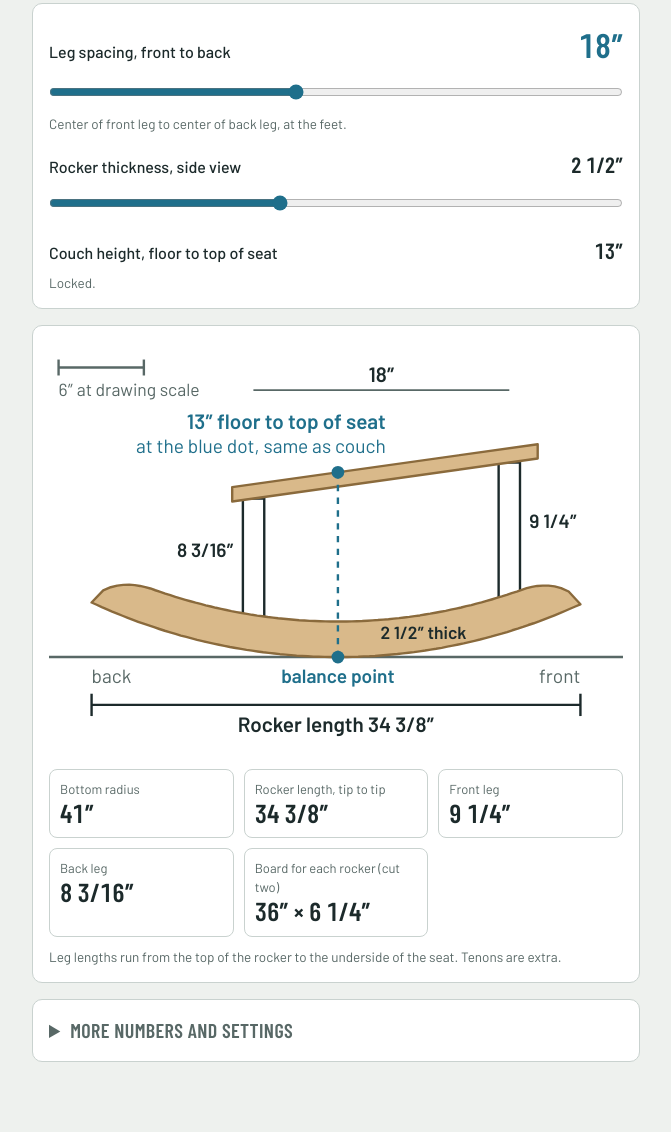
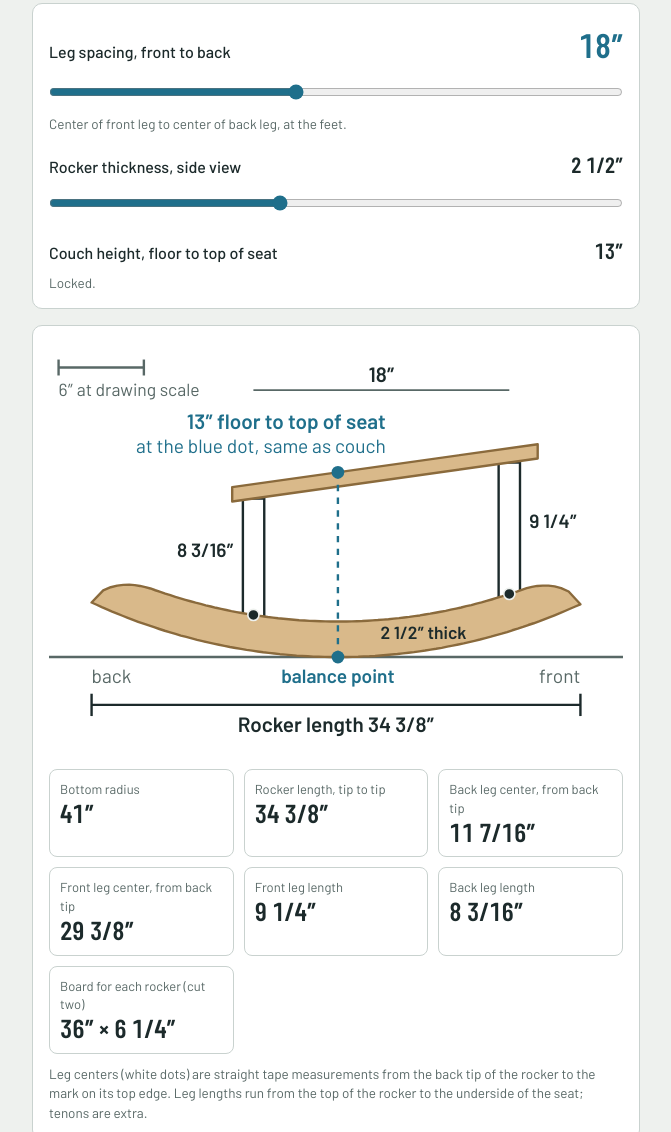
Before and after one commit to Cano-App/Rocker, a plain HTML site: page index.html in a window 1280 px wide. Shown: the part 86-1218 px from the top of the page, without its empty margins (304-975 px from the left). Before the commit the page ends 1188 px from the top, so only its background shows below. Drawn offline with nearby package versions, Linux system fonts and the light colour scheme.

Commit message:
Show leg center positions on the rocker (tape measure from back tip)
Co-Authored-By: Claude Fable 5.2 <noreply@anthropic.com>
Claude-Session: https://claude.ai/code/session_01BYa71JsesHJL3fKYfxZJF6

```diff
--- a/index.html
+++ b/index.html
@@ -112,11 +112,13 @@ a{color:var(--accent)}
     <div class="big" style="margin-top:12px">
       <div class="tile"><div class="k">Bottom radius</div><div class="v" id="r-radius"></div></div>
       <div class="tile"><div class="k">Rocker length, tip to tip</div><div class="v" id="r-length"></div></div>
-      <div class="tile"><div class="k">Front leg</div><div class="v" id="r-lf"></div></div>
-      <div class="tile"><div class="k">Back leg</div><div class="v" id="r-lr"></div></div>
+      <div class="tile"><div class="k">Back leg center, from back tip</div><div class="v" id="r-rearpos"></div></div>
+      <div class="tile"><div class="k">Front leg center, from back tip</div><div class="v" id="r-frontpos"></div></div>
+      <div class="tile"><div class="k">Front leg length</div><div class="v" id="r-lf"></div></div>
+      <div class="tile"><div class="k">Back leg length</div><div class="v" id="r-lr"></div></div>
       <div class="tile"><div class="k">Board for each rocker (cut two)</div><div class="v" id="r-blank"></div></div>
     </div>
-    <p class="sub" style="margin-top:10px;font-size:13.5px">Leg lengths run from the top of the rocker to the underside of the seat. Tenons are extra.</p>
+    <p class="sub" style="margin-top:10px;font-size:13.5px">Leg centers (white dots) are straight tape measurements from the back tip of the rocker to the mark on its top edge. Leg lengths run from the top of the rocker to the underside of the seat; tenons are extra.</p>
   </section>
 
   <section class="card">
@@ -125,8 +127,6 @@ a{color:var(--accent)}
       <div class="status" style="margin:0 0 14px"><span id="pill" class="pill"></span><span id="pilltext"></span></div>
       <h2>Layout</h2>
       <dl>
-      <dt>Back leg center from rear tip<small>Along the top edge of the rocker</small></dt><dd id="r-rearpos"></dd>
-      <dt>Front leg center from rear tip<small>Along the top edge of the rocker</small></dt><dd id="r-frontpos"></dd>
       <dt>Rocker past the back leg</dt><dd id="r-rearover"></dd>
       <dt>Rocker past the front leg</dt><dd id="r-frontover"></dd>
       <dt>Joint height at back leg<small>Floor to top of rocker, chair at rest</small></dt><dd id="r-hr"></dd>
@@ -204,7 +204,7 @@ function compute(p){
     length:2*R*Math.sin(phi/2),
     blankW:R*(1-Math.cos(phi/2))+t*Math.cos(phi/2),
     rearOver:-xr, frontOver:p.front,
-    rearPos:Ri*(ar-aRearLeg), frontPos:Ri*(ar+aFrontLeg),
+    rearPos:Math.sqrt(xr*xr+Math.pow(hr-(R-R*Math.cos(ar)),2)), frontPos:Math.sqrt((S-xr)*(S-xr)+Math.pow(hf-(R-R*Math.cos(ar)),2)),
     hr:hr, hf:hf, tilt:Math.atan((hf-hr)/S)*180/Math.PI,
     back:ar*180/Math.PI, fwd:af*180/Math.PI,
     halfChord:R*Math.sin(phi/2)
@@ -274,6 +274,7 @@ else (function(){
     s+='<text x="'+dx+'" y="'+(dy-12)+'" text-anchor="end" font-size="12" fill="var(--accent)">at the blue dot, same as couch</text>';
     var tx=(g.c+p.S)/2, ty=g.R-Math.sqrt(g.R*g.R-(tx-g.c)*(tx-g.c))+p.t/2;
     s+='<text class="t-ink" x="'+X(tx)+'" y="'+(+Y(ty)+4)+'" text-anchor="middle" font-size="11" font-weight="600">'+L(p.t)+' thick</text>';
+    s+='<circle cx="'+X(0)+'" cy="'+Y(g.hr)+'" r="3.5" fill="var(--ink)" stroke="var(--bg)" stroke-width="1"/><circle cx="'+X(p.S)+'" cy="'+Y(g.hf)+'" r="3.5" fill="var(--ink)" stroke="var(--bg)" stroke-width="1"/>';
     var sb=6*sc;
     s+='<line x1="6" x2="'+(6+sb).toFixed(1)+'" y1="16" y2="16" stroke="var(--muted)" stroke-width="1.5"/>';
     s+='<line x1="6" x2="6" y1="11" y2="21" stroke="var(--muted)" stroke-width="1.5"/><line x1="'+(6+sb).toFixed(1)+'" x2="'+(6+sb).toFixed(1)+'" y1="11" y2="21" stroke="var(--muted)" stroke-width="1.5"/>';
```
